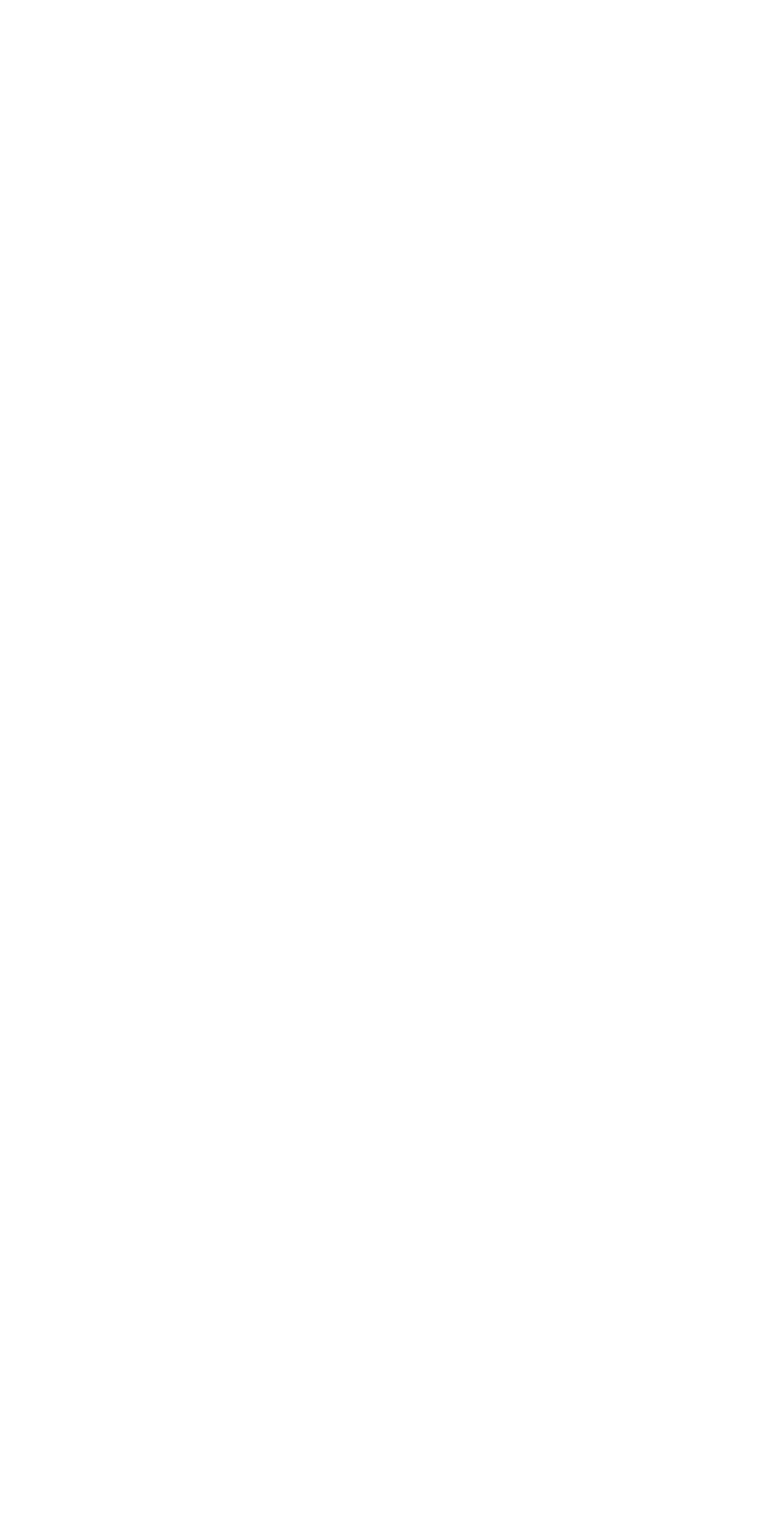
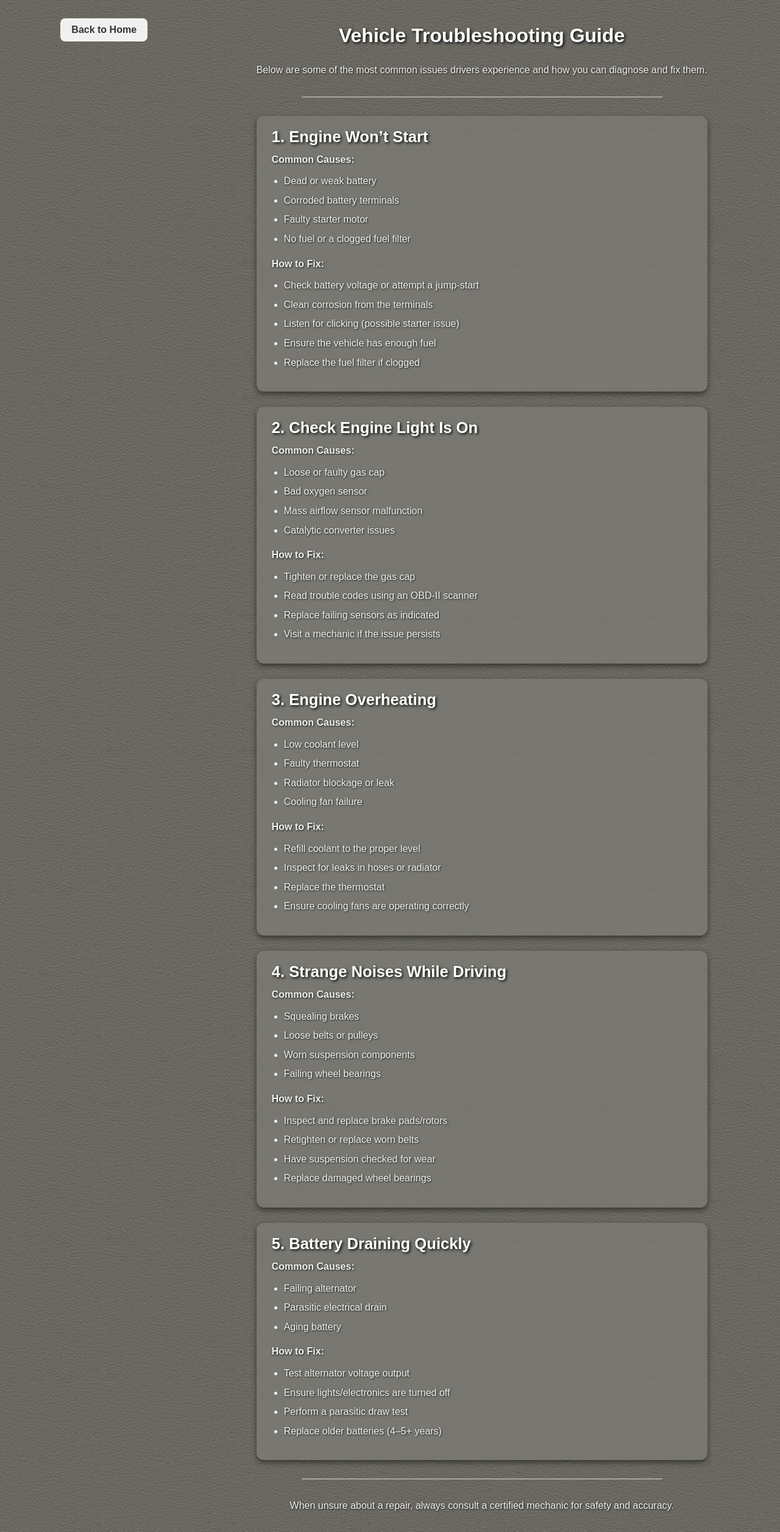
Before and after one commit to dfgamer200/Capstone-Project, a Django app: page /troubleshoot/ in a window 1280 px wide. Before the commit the page is empty. Shown: the whole page at 61% size. Before the commit the page ends 800 px from the top, so only its background shows below. Run offline with Django 5.2, Linux system fonts and the light colour scheme.

Commit message:
final touches

```diff
--- a/Mechanix/static/css/find_shop.css
+++ b/Mechanix/static/css/find_shop.css
@@ -1,6 +1,6 @@
 body {
     font-family: 'Segoe UI', Tahoma, Geneva, Verdana, sans-serif;
-    background: url("{% static 'images/leather.png' %}") no-repeat center center fixed;
+    background: url("/static/images/leather.png") no-repeat center center fixed;
     background-size: cover;
     margin: 0;
     padding: 0;
@@ -9,6 +9,7 @@ body {
     align-items: flex-start;
     min-height: 100vh;
 }
+
 
 /* Container for the map and title */
 .map-container {
@@ -67,3 +68,24 @@ body {
     width: 100%;
     height: 500px;
 }
+
+.back-button-container {
+    max-width: 900px;
+    margin: 10px auto 20px auto;
+}
+
+.back-btn {
+    display: inline-block;
+    background-color: rgba(255, 255, 255, 0.9);
+    color: #333;
+    padding: 10px 18px;
+    border-radius: 8px;
+    text-decoration: none;
+    font-weight: bold;
+    transition: 0.3s;
+}
+
+.back-btn:hover {
+    background-color: #333;
+    color: #fff;
+}
--- /dev/null
+++ b/Mechanix/static/css/troubleshooting.css
@@ -0,0 +1,112 @@
+/* RESET & BASE STYLE (matches your site) */
+* {
+    margin: 0;
+    padding: 0;
+    box-sizing: border-box;
+}
+
+html, body {
+    height: 100%;
+    width: 100%;
+}
+
+body {
+    font-family: Arial, sans-serif;
+    background-image: url("/static/images/leather.png");
+    background-size: cover;
+    background-repeat: no-repeat;
+    background-attachment: fixed;
+    background-position: center;
+    padding: 20px;
+}
+
+/* MAIN PAGE CONTAINER */
+.troubleshooting-container {
+    max-width: 900px;
+    margin: 0 auto;
+    padding: 20px;
+}
+
+/* HEADINGS */
+.troubleshooting-container h1 {
+    text-align: center;
+    color: #ffffff;
+    text-shadow: 2px 2px 4px rgba(0, 0, 0, 0.9);
+    font-size: clamp(1.8rem, 2.5vw, 2.5em);
+    margin-bottom: 25px;
+}
+
+.troubleshooting-container h3 {
+    color: #ffffff;
+    text-shadow: 2px 2px 4px rgba(0, 0, 0, 0.9);
+    font-size: clamp(1.3rem, 2vw, 2rem);
+    margin-bottom: 10px;
+}
+
+/* PARAGRAPHS */
+.troubleshooting-container p,
+.troubleshooting-container ul li {
+    color: #f0f0f0;
+    font-size: clamp(1rem, 1.2vw, 1.2rem);
+    line-height: 1.6;
+    text-shadow: 1px 1px 3px rgba(0, 0, 0, 0.8);
+    margin-bottom: 10px;
+}
+
+/* SECTION CARDS */
+.troubleshooting-section {
+    background-color: rgba(255, 255, 255, 0.1);
+    padding: 20px 25px;
+    margin-bottom: 25px;
+    border-radius: 12px;
+    backdrop-filter: blur(4px);
+    box-shadow: 0 4px 10px rgba(0, 0, 0, 0.5);
+}
+
+/* LISTS */
+.troubleshooting-section ul {
+    margin-left: 20px;
+    margin-bottom: 15px;
+}
+
+.troubleshooting-section ul li {
+    margin-bottom: 6px;
+}
+
+/* DIVIDERS */
+.troubleshooting-divider {
+    border: none;
+    border-top: 2px solid rgba(255, 255, 255, 0.4);
+    width: 80%;
+    margin: 30px auto;
+}
+
+/* FOOTER */
+.troubleshooting-footer {
+    color: #ffffff;
+    text-align: center;
+    font-size: clamp(1rem, 1.2vw, 1.2rem);
+    text-shadow: 1px 1px 3px rgba(0, 0, 0, 0.9);
+    margin-top: 20px;
+}
+
+.back-button-container {
+    max-width: 900px;
+    margin: 10px auto 20px auto;
+}
+
+.back-btn {
+    display: inline-block;
+    background-color: rgba(255, 255, 255, 0.9);
+    color: #333;
+    padding: 10px 18px;
+    border-radius: 8px;
+    text-decoration: none;
+    font-weight: bold;
+    transition: 0.3s;
+}
+
+.back-btn:hover {
+    background-color: #333;
+    color: #fff;
+}
--- a/Mechanix/templates/Troubleshoot.html
+++ b/Mechanix/templates/Troubleshoot.html
@@ -0,0 +1,123 @@
+{% extends "base.html" %}
+{% load static %}
+{% block content %}
+
+<link rel="stylesheet" href="{% static 'css/troubleshooting.css' %}">
+
+<!-- Back Button -->
+<div class="back-button-container">
+    <a href="{% url 'mechanix:welcome' %}" class="back-btn">Back to Home</a>
+</div>
+
+<div class="troubleshooting-container">
+    <h1>Vehicle Troubleshooting Guide</h1>
+
+    <p class="lead">
+        Below are some of the most common issues drivers experience and how you can diagnose and fix them.
+    </p>
+
+    <hr class="troubleshooting-divider">
+
+    <!-- Engine Won’t Start -->
+    <section class="troubleshooting-section">
+        <h3>1. Engine Won’t Start</h3>
+        <p><strong>Common Causes:</strong></p>
+        <ul>
+            <li>Dead or weak battery</li>
+            <li>Corroded battery terminals</li>
+            <li>Faulty starter motor</li>
+            <li>No fuel or a clogged fuel filter</li>
+        </ul>
+        <p><strong>How to Fix:</strong></p>
+        <ul>
+            <li>Check battery voltage or attempt a jump-start</li>
+            <li>Clean corrosion from the terminals</li>
+            <li>Listen for clicking (possible starter issue)</li>
+            <li>Ensure the vehicle has enough fuel</li>
+            <li>Replace the fuel filter if clogged</li>
+        </ul>
+    </section>
+
+    <!-- Check Engine Light -->
+    <section class="troubleshooting-section">
+        <h3>2. Check Engine Light Is On</h3>
+        <p><strong>Common Causes:</strong></p>
+        <ul>
+            <li>Loose or faulty gas cap</li>
+            <li>Bad oxygen sensor</li>
+            <li>Mass airflow sensor malfunction</li>
+            <li>Catalytic converter issues</li>
+        </ul>
+        <p><strong>How to Fix:</strong></p>
+        <ul>
+            <li>Tighten or replace the gas cap</li>
+            <li>Read trouble codes using an OBD-II scanner</li>
+            <li>Replace failing sensors as indicated</li>
+            <li>Visit a mechanic if the issue persists</li>
+        </ul>
+    </section>
+
+    <!-- Overheating -->
+    <section class="troubleshooting-section">
+        <h3>3. Engine Overheating</h3>
+        <p><strong>Common Causes:</strong></p>
+        <ul>
+            <li>Low coolant level</li>
+            <li>Faulty thermostat</li>
+            <li>Radiator blockage or leak</li>
+            <li>Cooling fan failure</li>
+        </ul>
+        <p><strong>How to Fix:</strong></p>
+        <ul>
+            <li>Refill coolant to the proper level</li>
+            <li>Inspect for leaks in hoses or radiator</li>
+            <li>Replace the thermostat</li>
+            <li>Ensure cooling fans are operating correctly</li>
+        </ul>
+    </section>
+
+    <!-- Strange Noises -->
+    <section class="troubleshooting-section">
+        <h3>4. Strange Noises While Driving</h3>
+        <p><strong>Common Causes:</strong></p>
+        <ul>
+            <li>Squealing brakes</li>
+            <li>Loose belts or pulleys</li>
+            <li>Worn suspension components</li>
+            <li>Failing wheel bearings</li>
+        </ul>
+        <p><strong>How to Fix:</strong></p>
+        <ul>
+            <li>Inspect and replace brake pads/rotors</li>
+            <li>Retighten or replace worn belts</li>
+            <li>Have suspension checked for wear</li>
+            <li>Replace damaged wheel bearings</li>
+        </ul>
+    </section>
+
+    <!-- Battery Draining -->
+    <section class="troubleshooting-section">
+        <h3>5. Battery Draining Quickly</h3>
+        <p><strong>Common Causes:</strong></p>
+        <ul>
+            <li>Failing alternator</li>
+            <li>Parasitic electrical drain</li>
+            <li>Aging battery</li>
+        </ul>
+        <p><strong>How to Fix:</strong></p>
+        <ul>
+            <li>Test alternator voltage output</li>
+            <li>Ensure lights/electronics are turned off</li>
+            <li>Perform a parasitic draw test</li>
+            <li>Replace older batteries (4–5+ years)</li>
+        </ul>
+    </section>
+
+    <hr class="troubleshooting-divider">
+
+    <p class="troubleshooting-footer">
+        When unsure about a repair, always consult a certified mechanic for safety and accuracy.
+    </p>
+</div>
+
+{% endblock %}
--- a/Mechanix/templates/base.html
+++ b/Mechanix/templates/base.html
@@ -1,10 +1,14 @@
-{%load static%}
+{% load static %}
 <!DOCTYPE html>
 <html>
 <head>
-  <title>{% block title %}Mechanix{% endblock %}</title>
+    <title>{% block title %}Mechanix{% endblock %}</title>
+
+    <!-- Global CSS for entire site -->
+    <link rel="stylesheet" href="{% static 'css/find_shop.css' %}">
 </head>
+
 <body>
-  {% block content %}{% endblock %}
+    {% block content %}{% endblock %}
 </body>
 </html>
```
Also changed, not shown: Mechanix/templates/FindAShop.html (+13 -13 lines), 1 other file.
